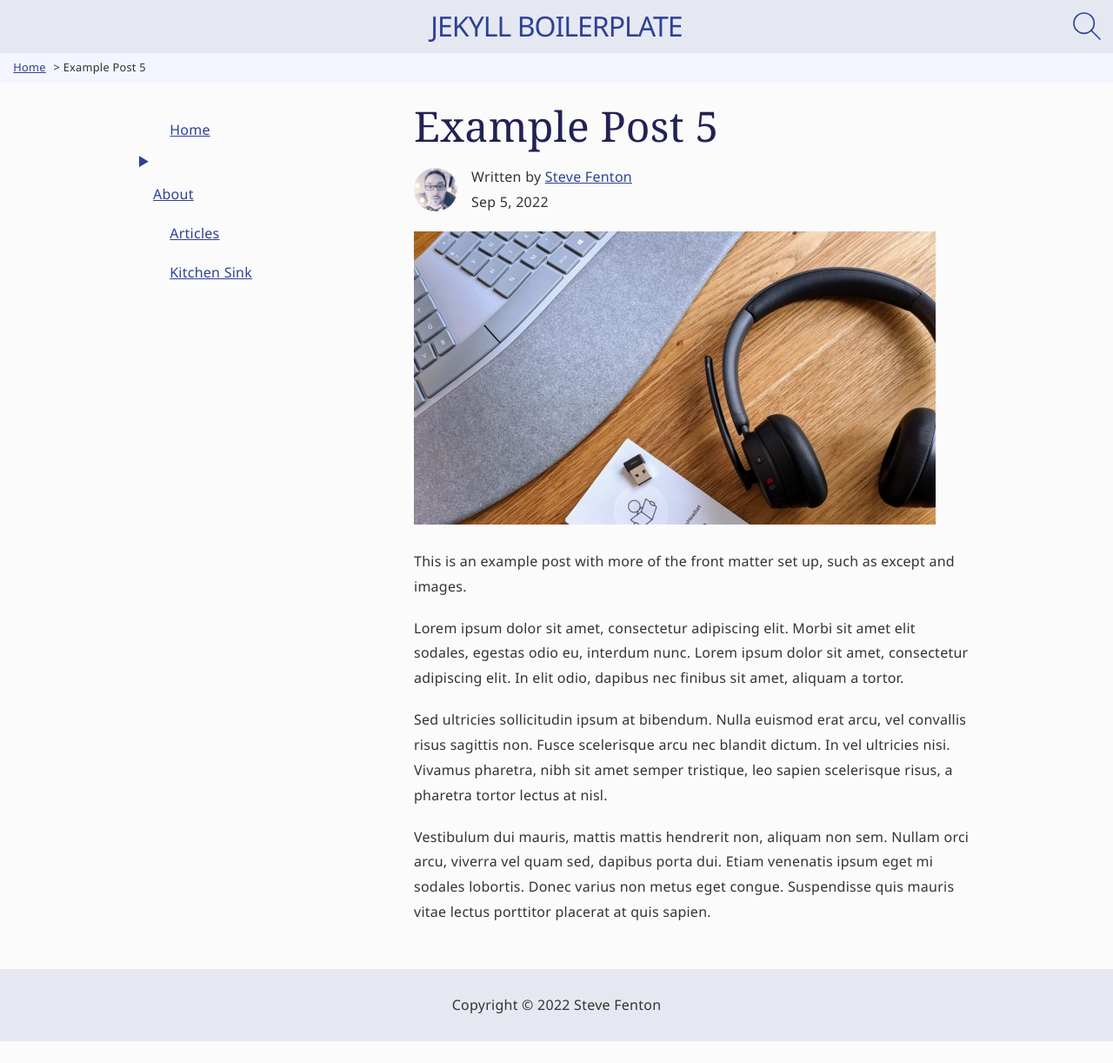
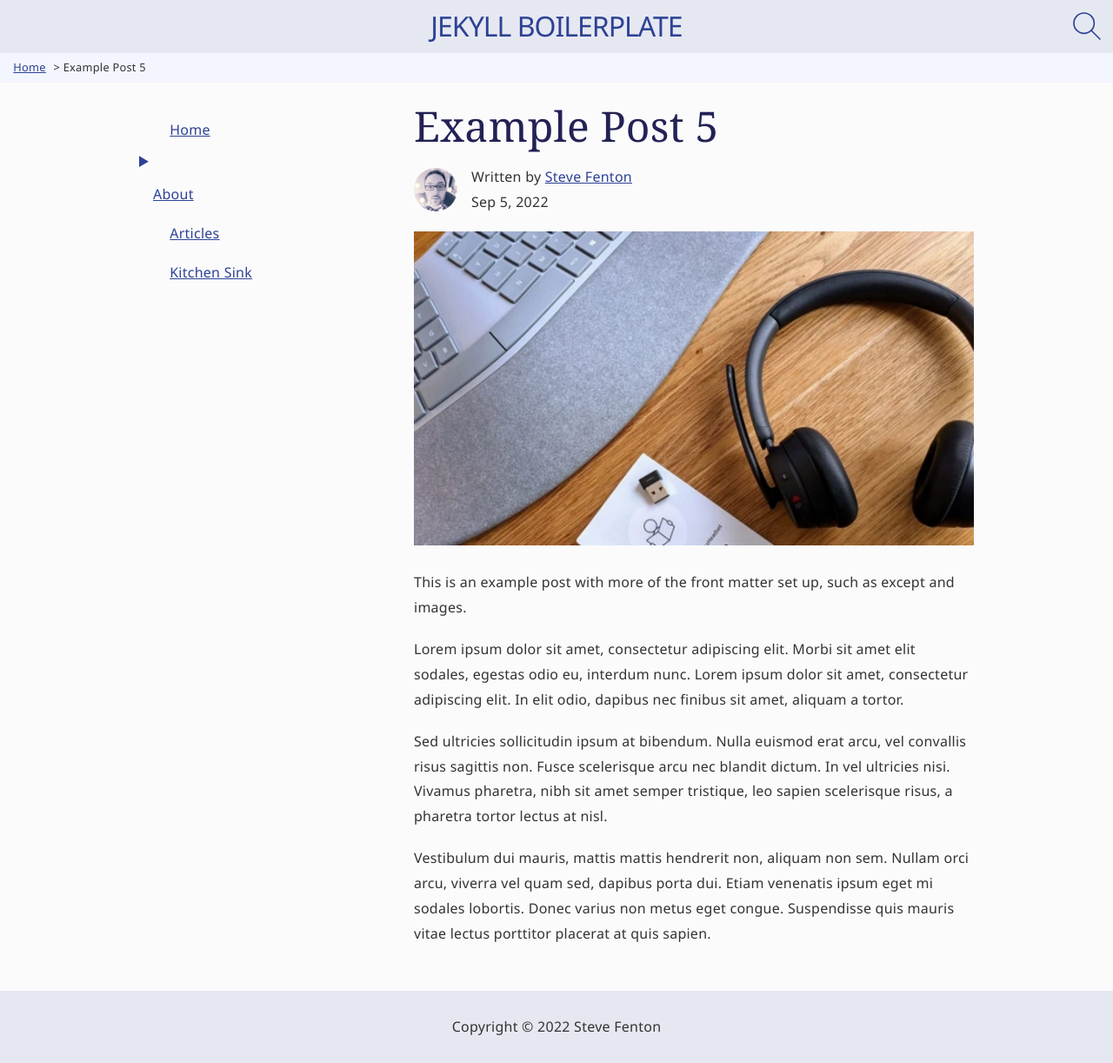
Before and after one commit to Steve-Fenton/jekyll-boilerplate, a Jekyll site: the page built from _posts/2022/09/2022-09-05-sample-post.md, in a window 1280 px wide and 1222 px high. Shown: the whole window at 87% size. Built offline with Jekyll 4.4.1, drawn with Linux system fonts in a browser that asks for light colours.

Commit message:
Resize images

```diff
--- a/_posts/2022/09/2022-09-05-sample-post.md
+++ b/_posts/2022/09/2022-09-05-sample-post.md
@@ -7,14 +7,14 @@ authors: [steve-fenton]
 excerpt: This is an example post with more of the front matter.
 categories: articles
 tags: sample post
-banner-image: /assets/img/2022/09/surface-accessories-600.webp
+banner-image: /assets/img/2022/09/surface-accessories-700.webp
 banner-image-alt: Microsoft Surface headphones and ergonomic keyboard
 published: true
 nav-sitemap: true
 nav-search: true
 ---
 
-![Microsoft Surface headphones and ergonomic keyboard](/assets/img/2022/09/surface-accessories-600.webp)
+![Microsoft Surface headphones and ergonomic keyboard](/assets/img/2022/09/surface-accessories-700.webp)
 
 This is an example post with more of the front matter set up, such as except and images.
 
```
Also changed, not shown: assets/img/2022/09/surface-accessories-600.webp (deleted), assets/img/2022/09/surface-accessories-700.webp (added), assets/img/lighthouse-scores.webp.
